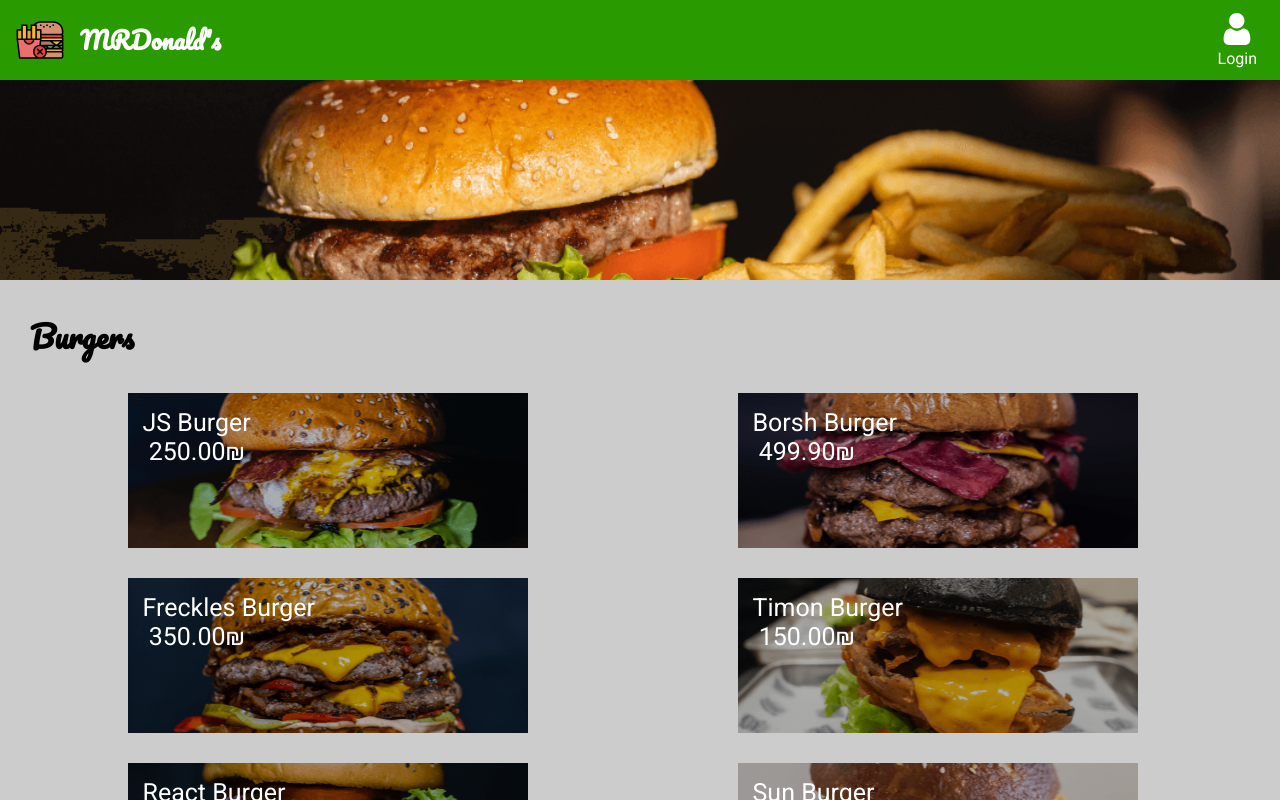
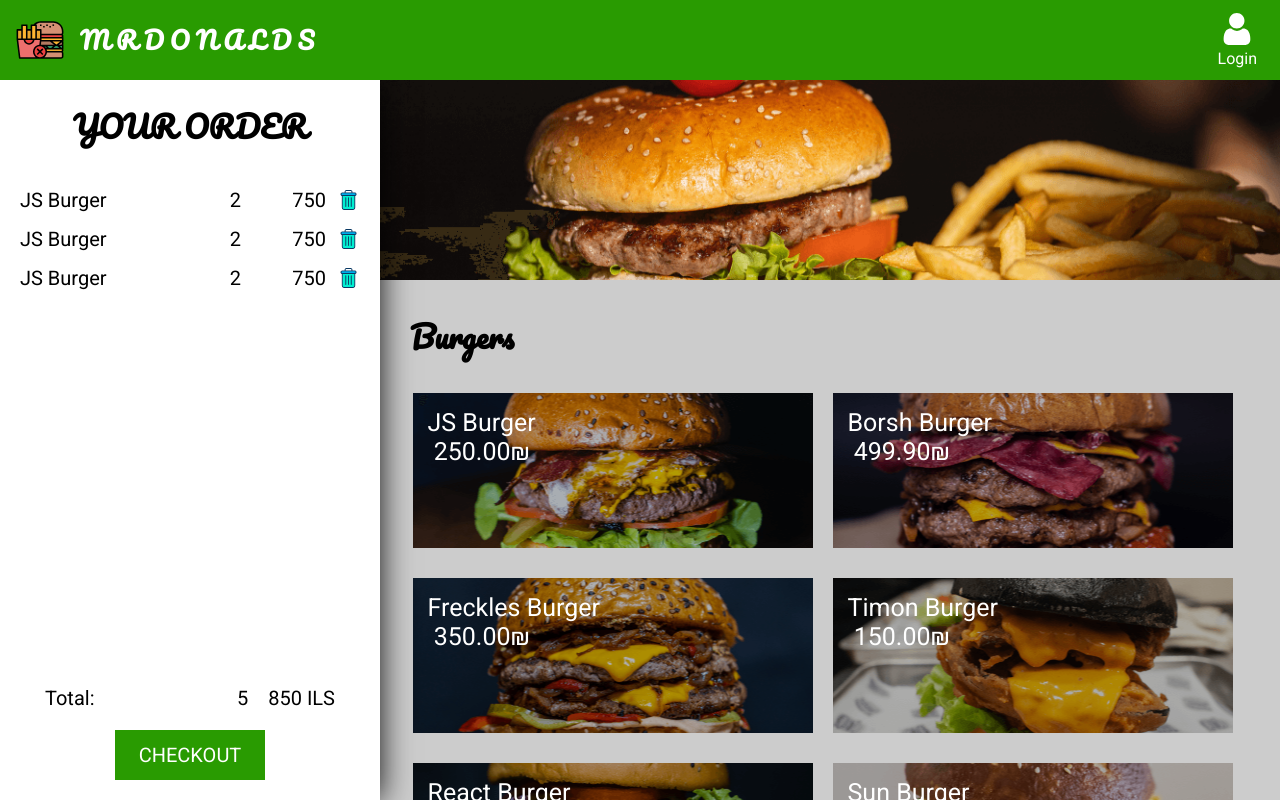
Before and after one commit to AlexKomanov/mrdonalds, a React (Create React App) app: page / in a window 1280 px wide. Shown: the top 800 px of the page. Built offline with nearby package versions, Linux system fonts and the light colour scheme.

Commit message:
Added order left block

```diff
--- a/src/App.js
+++ b/src/App.js
@@ -3,6 +3,7 @@ import Menu from "./componets/Menu";
 import {GlobalStyle} from "./componets/GlobalStyle";
 import {useState} from "react";
 import ItemModalWindow from "./componets/ItemModalWindow";
+import OrderSection from "./componets/OrderSection";
 
 
 
@@ -16,6 +17,7 @@ function App() {
         <>
             <GlobalStyle/>
             <Navbar/>
+            <OrderSection/>
             <Menu setOpenItem={setOpenItem}/>
             <ItemModalWindow openItem={openItem} setOpenItem={setOpenItem}/>
 
--- a/src/componets/ItemModalWindow.js
+++ b/src/componets/ItemModalWindow.js
@@ -18,6 +18,7 @@ const Overlay = styled.div`
 
 const ModalWindow = styled.div`
   background-color: #fff;
+  top: 65px;
   width: 450px;
   height: 450px;
 `;
--- a/src/componets/Menu.js
+++ b/src/componets/Menu.js
@@ -7,6 +7,7 @@ import {Banner} from "./Banner";
 const MenuStyled = styled.main`
   background-color: #ccc;
   margin-top: 80px;
+  margin-left: 380px;
 `;
 
 const SectionMenu = styled.section`
--- a/src/componets/NavBar.js
+++ b/src/componets/NavBar.js
@@ -45,7 +45,7 @@ const Navbar = () => {
         <NavBarStyled>
             <Logo>
                 <ImgLogo src={logoSvg} alt={'logo'}/>
-                <H1>MRDonald's</H1>
+                <H1>M R D O N A L D S</H1>
             </Logo>
             <LoginButton>
                 <img src={signinSvg} alt={'sign in'}/>
--- /dev/null
+++ b/src/componets/OrderListItem.js
@@ -0,0 +1,44 @@
+import React from 'react';
+import trashIcon from '../image/trash.svg'
+import styled from "styled-components";
+
+const OrderItemStyled = styled.li`
+  display: flex;
+  margin: 15px 0;
+`;
+
+const ItemName = styled.span`
+  flex-grow: 1;
+`;
+
+const ItemPrice = styled.span`
+  margin-left: 20px;
+  margin-right: 10px;
+  min-width: 65px;
+  text-align: right;
+`;
+
+const TrashButton = styled.button`
+  width: 24px;
+  height: 24px;
+  border-color: transparent;
+  background-color: transparent;
+  background-image: url(${trashIcon});
+  background-position: center;
+  background-size: cover;
+  background-repeat: no-repeat;
+  cursor: pointer;
+`;
+
+const OrderListItem = () => {
+    return (
+        <OrderItemStyled>
+            <ItemName>JS Burger</ItemName>
+            <span>2</span>
+            <ItemPrice>750</ItemPrice>
+            <TrashButton/>
+        </OrderItemStyled>
+    );
+};
+
+export default OrderListItem;
--- /dev/null
+++ b/src/componets/OrderSection.js
@@ -0,0 +1,66 @@
+import React from 'react';
+import styled from 'styled-components';
+import {ButtonAddItem} from "./ButtonAddItem";
+import OrderListItem from "./OrderListItem";
+
+const OrderStyled = styled.section`
+  position: fixed;
+  display: flex;
+  flex-direction: column;
+  top: 80px;
+  left: 0;
+  background: #fff;
+  min-width: 380px;
+  height: calc(100% - 80px);
+  box-shadow: 0 0 30px rgba(0, 0, 0, 0.95);
+  padding: 20px;
+`;
+
+const OrderTitle = styled.h2`
+  text-align: center;
+  margin-bottom: 20px;
+`;
+
+const OrderContent = styled.div`
+  flex-grow: 1;
+`;
+
+const OrderList = styled.ul``;
+
+const OrderTotal = styled.div`
+  display: flex;
+  margin: 0 25px 20px;
+
+  & span:first-child {
+    flex-grow: 1;
+  }
+`;
+
+const TotalPrice = styled.span`
+  text-align: right;
+  min-width: 65px;
+  margin-left: 20px
+`;
+
+const OrderSection = () => {
+    return (
+        <OrderStyled>
+            <OrderTitle>YOUR ORDER</OrderTitle>
+            <OrderContent>
+                <OrderList>
+                    <OrderListItem/>
+                    <OrderListItem/>
+                    <OrderListItem/>
+                </OrderList>
+            </OrderContent>
+            <OrderTotal>
+                <span>Total:</span>
+                <span>5</span>
+                <TotalPrice>850 ILS</TotalPrice>
+            </OrderTotal>
+            <ButtonAddItem>CHECKOUT</ButtonAddItem>
+        </OrderStyled>
+    );
+};
+
+export default OrderSection;
```
Also changed, not shown: src/image/trash.svg (added).
